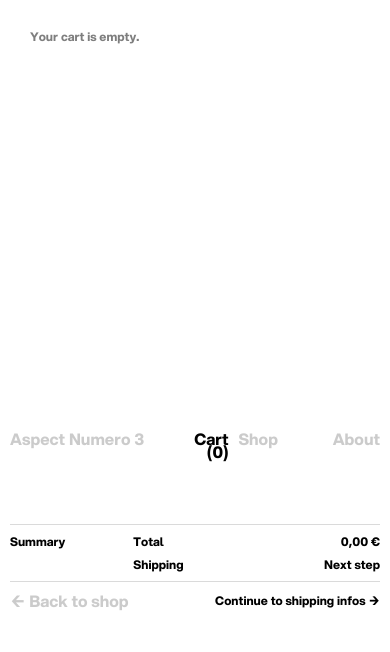
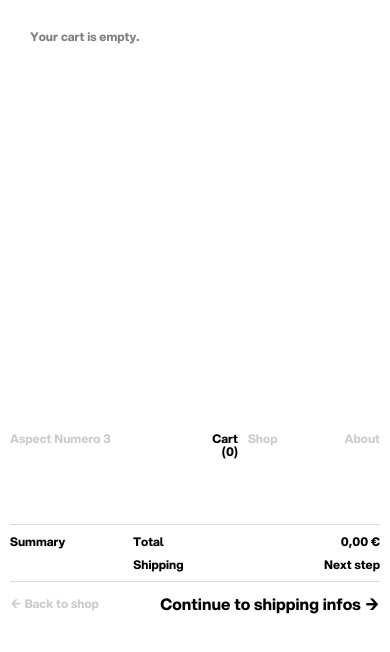
Before and after one commit to AspectWakeMag/aspect-magazine, a website: page cart.html in a window 390 px wide. Drawn offline with Linux system fonts and the light colour scheme; files whose address does not match are found by name.

Commit message:
fix mobile

```diff
--- a/style.css
+++ b/style.css
@@ -186,7 +186,7 @@ a[href="cart.html"].btn-nav:not(.active) {
     background: none;
     border: none;
     font-family: inherit;
-    font-size: 12pt;
+    font-size: inherit; /* Hérite de la taille du body (12pt desktop / 9pt mobile) */
     font-weight: inherit;
     color: inherit;
     cursor: pointer;
@@ -555,7 +555,7 @@ a[href="cart.html"].btn-nav:not(.active) {
     .btn-nav-cart,
     #lang-selector,
     .btn-checkout {
-        font-size: inherit !important; /* Force la taille à 9pt comme le body mobile */
+        font-size: 12pt !important; /* Taille "affirmée" pour mobile (plus gros que le 9pt) */
     }
 
     .header-grid {
```
